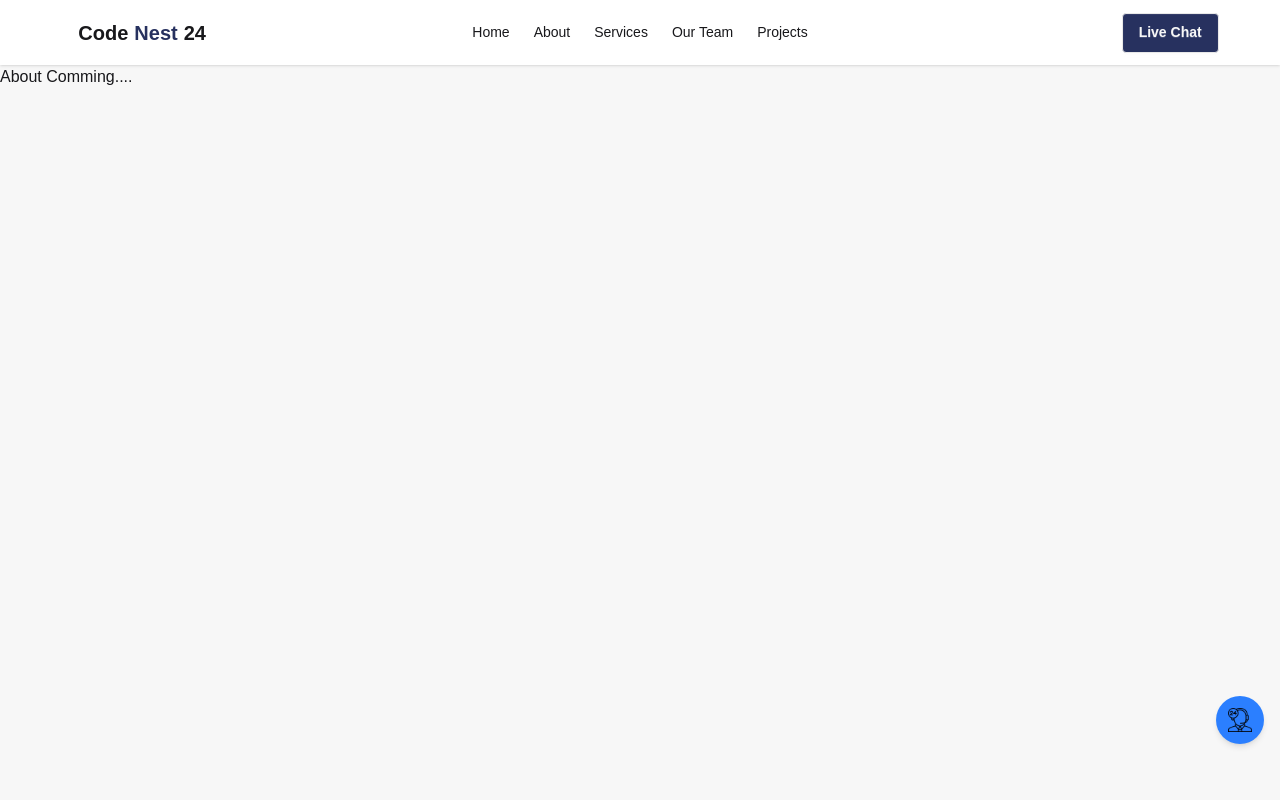
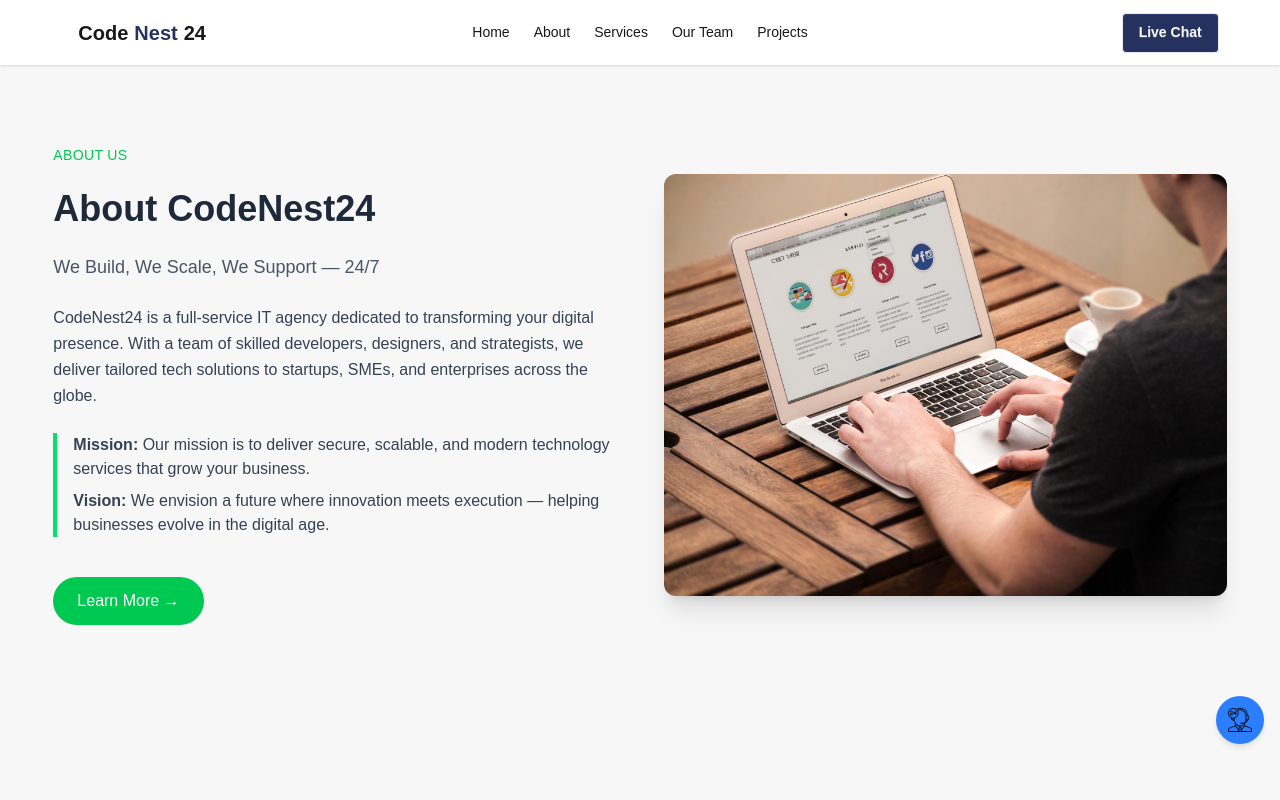
Before and after one commit to NH-Mizan/codenest24-it-project, a Next.js app: page /aboutus in a window 1280 px wide. Shown: the top 800 px of the page. Built offline with nearby package versions, Linux system fonts and the light colour scheme.

Commit message:
our company about section

```diff
--- a/src/app/aboutus/page.jsx
+++ b/src/app/aboutus/page.jsx
@@ -1,8 +1,73 @@
 
-export default function AboutUs(){
-    return(
-        <div>
-            About Comming....
+'use client';
+import Image from 'next/image';
+import { motion } from 'framer-motion';
+
+const aboutData = {
+  title: 'About CodeNest24',
+  tagline: 'We Build, We Scale, We Support — 24/7',
+  description: `
+    CodeNest24 is a full-service IT agency dedicated to transforming your digital presence.
+    With a team of skilled developers, designers, and strategists, we deliver tailored tech solutions
+    to startups, SMEs, and enterprises across the globe.
+  `,
+  mission: 'Our mission is to deliver secure, scalable, and modern technology services that grow your business.',
+  vision: 'We envision a future where innovation meets execution — helping businesses evolve in the digital age.',
+  image: '/images/what.jpeg',
+};
+
+export default function AboutUs() {
+  return (
+    <section className="w-11/12 max-w-7xl mx-auto py-20 grid grid-cols-1 md:grid-cols-2 gap-12 items-center">
+      {/* Left Content with animation */}
+      <motion.div
+        initial={{ opacity: 0, x: -60 }}
+        whileInView={{ opacity: 1, x: 0 }}
+        transition={{ duration: 0.8, ease: 'easeOut' }}
+        viewport={{ once: true }}
+        className="space-y-6"
+      >
+        <h4 className="text-green-500 font-medium text-sm uppercase tracking-wide">
+          About Us
+        </h4>
+        <h2 className="text-3xl md:text-4xl font-bold text-gray-800">
+          {aboutData.title}
+        </h2>
+        <p className="text-lg text-gray-600 font-medium">
+          {aboutData.tagline}
+        </p>
+        <p className="text-gray-700 leading-relaxed">{aboutData.description}</p>
+
+        <div className="border-l-4 border-green-400 pl-4 text-gray-700">
+          <p><strong>Mission:</strong> {aboutData.mission}</p>
+          <p className="mt-2"><strong>Vision:</strong> {aboutData.vision}</p>
         </div>
-    )
+
+        <motion.button
+          whileHover={{ scale: 1.05 }}
+          whileTap={{ scale: 0.95 }}
+          className="bg-green-500 hover:bg-green-600 text-white px-6 py-3 rounded-full transition font-medium mt-4"
+        >
+          Learn More →
+        </motion.button>
+      </motion.div>
+
+      {/* Right Image with animation */}
+      <motion.div
+        initial={{ opacity: 0, x: 60 }}
+        whileInView={{ opacity: 1, x: 0 }}
+        transition={{ duration: 0.8, ease: 'easeOut', delay: 0.2 }}
+        viewport={{ once: true }}
+        className="w-full"
+      >
+        <Image
+          src={aboutData.image}
+          alt="About Us Image"
+          width={500}
+          height={500}
+          className="rounded-xl shadow-xl w-full object-cover"
+        />
+      </motion.div>
+    </section>
+  );
 }
```
